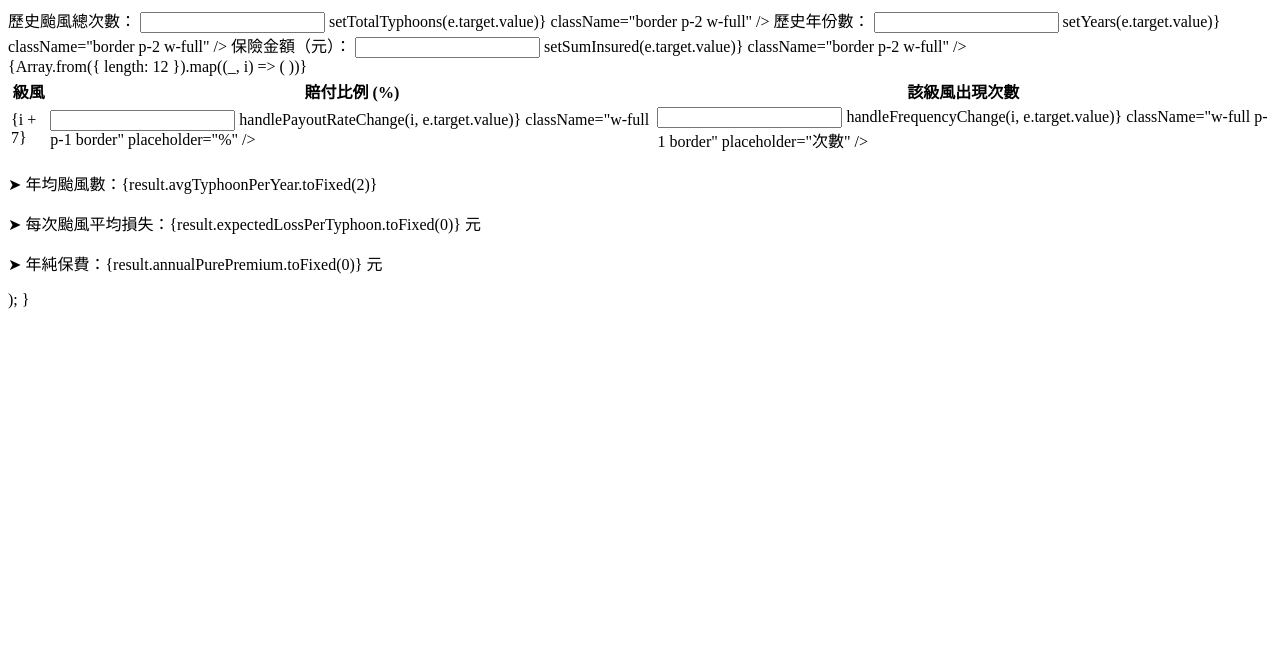
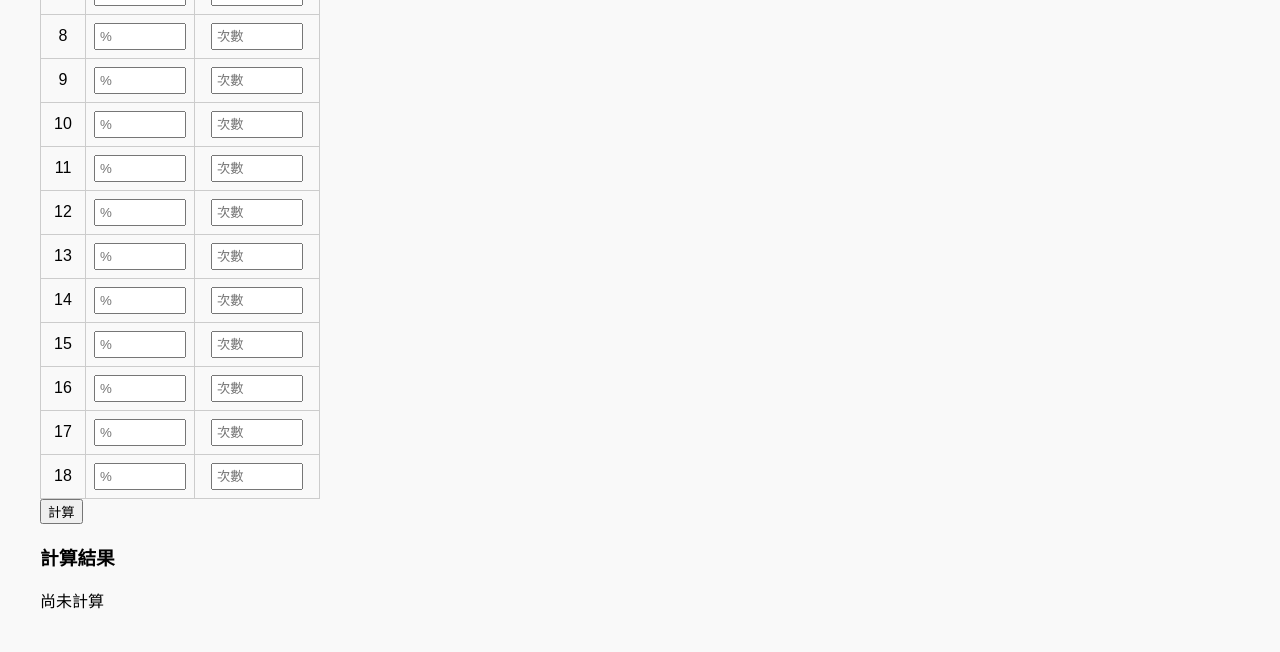
Before and after one commit to piceayee/banana, a plain HTML site: page index.html in a window 1280 px wide. Shown: the part 221-873 px from the top of the page. Before the commit the page ends 800 px from the top, so only its background shows below. Drawn offline with Linux system fonts and the light colour scheme.

Commit message:
Update index.html

```diff
--- a/index.html
+++ b/index.html
@@ -1,129 +1,79 @@
-// 試算工具 - 年化保費與欄位優化
+<!DOCTYPE html>
+<html lang="zh-TW">
+<head>
+  <meta charset="UTF-8">
+  <title>香蕉氣象參數型保險試算工具</title>
+  <style>
+    body { font-family: sans-serif; padding: 2em; background: #f9f9f9; }
+    input { padding: 4px; width: 80px; margin: 2px; }
+    table { border-collapse: collapse; margin-top: 1em; }
+    td, th { border: 1px solid #ccc; padding: 6px; text-align: center; }
+    h2 { margin-bottom: 0.5em; }
+  </style>
+</head>
+<body>
+  <h2>🍌 香蕉氣象參數型保險試算工具</h2>
+  <div>
+    <label>歷史颱風總次數：<input id="totalTyphoons" type="number" /></label>
+    <label>歷史年數：<input id="years" type="number" /></label>
+    <label>保險金額（元）：<input id="sumInsured" type="number" /></label>
+  </div>
 
-import { useState } from 'react';
+  <table>
+    <thead>
+      <tr>
+        <th>級風</th>
+        <th>賠付比例 (%)</th>
+        <th>該級風出現次數</th>
+      </tr>
+    </thead>
+    <tbody id="windTable">
+      <!-- 動態產生 -->
+    </tbody>
+  </table>
 
-export default function InsuranceCalculator() {
-  const [totalTyphoons, setTotalTyphoons] = useState('');
-  const [years, setYears] = useState('');
-  const [sumInsured, setSumInsured] = useState('');
-  const [frequencies, setFrequencies] = useState(Array(12).fill(''));
-  const [payoutRates, setPayoutRates] = useState(Array(12).fill(''));
+  <button onclick="calculate()">計算</button>
 
-  const handleFrequencyChange = (index, value) => {
-    const newFreqs = [...frequencies];
-    newFreqs[index] = value;
-    setFrequencies(newFreqs);
-  };
+  <h3>計算結果</h3>
+  <div id="result">尚未計算</div>
 
-  const handlePayoutRateChange = (index, value) => {
-    const newRates = [...payoutRates];
-    newRates[index] = value;
-    setPayoutRates(newRates);
-  };
+  <script>
+    const levels = Array.from({ length: 12 }, (_, i) => i + 7); // 7~18級風
 
-  const calculate = () => {
-    const total = parseFloat(totalTyphoons) || 0;
-    const yearCount = parseFloat(years) || 1;
-    const insured = parseFloat(sumInsured) || 0;
-    const avgTyphoonPerYear = total / yearCount;
+    const windTable = document.getElementById("windTable");
+    levels.forEach(level => {
+      const row = document.createElement("tr");
+      row.innerHTML = `
+        <td>${level}</td>
+        <td><input type="number" id="rate-${level}" placeholder="%" /></td>
+        <td><input type="number" id="freq-${level}" placeholder="次數" /></td>
+      `;
+      windTable.appendChild(row);
+    });
 
-    let expectedLossPerTyphoon = 0;
-    for (let i = 0; i < frequencies.length; i++) {
-      const freq = parseFloat(frequencies[i]) || 0;
-      const rate = parseFloat(payoutRates[i]) || 0;
-      const payout = (insured * rate) / 100;
-      expectedLossPerTyphoon += (freq / total) * payout;
+    function calculate() {
+      const totalTyphoons = parseFloat(document.getElementById("totalTyphoons").value) || 0;
+      const years = parseFloat(document.getElementById("years").value) || 1;
+      const sumInsured = parseFloat(document.getElementById("sumInsured").value) || 0;
+
+      const avgTyphoonsPerYear = totalTyphoons / years;
+      let expectedLossPerTyphoon = 0;
+
+      levels.forEach(level => {
+        const rate = parseFloat(document.getElementById(`rate-${level}`).value) || 0;
+        const freq = parseFloat(document.getElementById(`freq-${level}`).value) || 0;
+        const payout = (sumInsured * rate) / 100;
+        expectedLossPerTyphoon += (freq / totalTyphoons) * payout;
+      });
+
+      const annualPurePremium = avgTyphoonsPerYear * expectedLossPerTyphoon;
+
+      document.getElementById("result").innerHTML = `
+        ➤ 年平均颱風數：${avgTyphoonsPerYear.toFixed(2)}<br/>
+        ➤ 每次颱風平均損失：${expectedLossPerTyphoon.toFixed(0)} 元<br/>
+        ➤ 年純保費：${annualPurePremium.toFixed(0)} 元
+      `;
     }
-
-    const annualPurePremium = avgTyphoonPerYear * expectedLossPerTyphoon;
-
-    return {
-      avgTyphoonPerYear,
-      expectedLossPerTyphoon,
-      annualPurePremium,
-    };
-  };
-
-  const result = calculate();
-
-  return (
-    <div className="p-4 max-w-4xl mx-auto">
-      <h1 className="text-2xl font-bold mb-4">香蕉氣象參數型保險試算工具</h1>
-
-      <div className="grid grid-cols-2 gap-4 mb-4">
-        <label>
-          歷史颱風總次數：
-          <input
-            type="number"
-            value={totalTyphoons}
-            onChange={(e) => setTotalTyphoons(e.target.value)}
-            className="border p-2 w-full"
-          />
-        </label>
-        <label>
-          歷史年份數：
-          <input
-            type="number"
-            value={years}
-            onChange={(e) => setYears(e.target.value)}
-            className="border p-2 w-full"
-          />
-        </label>
-        <label>
-          保險金額（元）：
-          <input
-            type="number"
-            value={sumInsured}
-            onChange={(e) => setSumInsured(e.target.value)}
-            className="border p-2 w-full"
-          />
-        </label>
-      </div>
-
-      <div className="overflow-x-auto">
-        <table className="table-auto w-full border">
-          <thead>
-            <tr>
-              <th className="border px-2">級風</th>
-              <th className="border px-2">賠付比例 (%)</th>
-              <th className="border px-2">該級風出現次數</th>
-            </tr>
-          </thead>
-          <tbody>
-            {Array.from({ length: 12 }).map((_, i) => (
-              <tr key={i}>
-                <td className="border px-2 text-center">{i + 7}</td>
-                <td className="border px-2">
-                  <input
-                    type="number"
-                    value={payoutRates[i]}
-                    onChange={(e) => handlePayoutRateChange(i, e.target.value)}
-                    className="w-full p-1 border"
-                    placeholder="%"
-                  />
-                </td>
-                <td className="border px-2">
-                  <input
-                    type="number"
-                    value={frequencies[i]}
-                    onChange={(e) => handleFrequencyChange(i, e.target.value)}
-                    className="w-full p-1 border"
-                    placeholder="次數"
-                  />
-                </td>
-              </tr>
-            ))}
-          </tbody>
-        </table>
-      </div>
-
-      <div className="mt-4 p-4 border rounded bg-gray-50">
-        <p>➤ 年均颱風數：{result.avgTyphoonPerYear.toFixed(2)}</p>
-        <p>➤ 每次颱風平均損失：{result.expectedLossPerTyphoon.toFixed(0)} 元</p>
-        <p className="font-bold text-red-600">
-          ➤ 年純保費：{result.annualPurePremium.toFixed(0)} 元
-        </p>
-      </div>
-    </div>
-  );
-}
+  </script>
+</body>
+</html>
```
